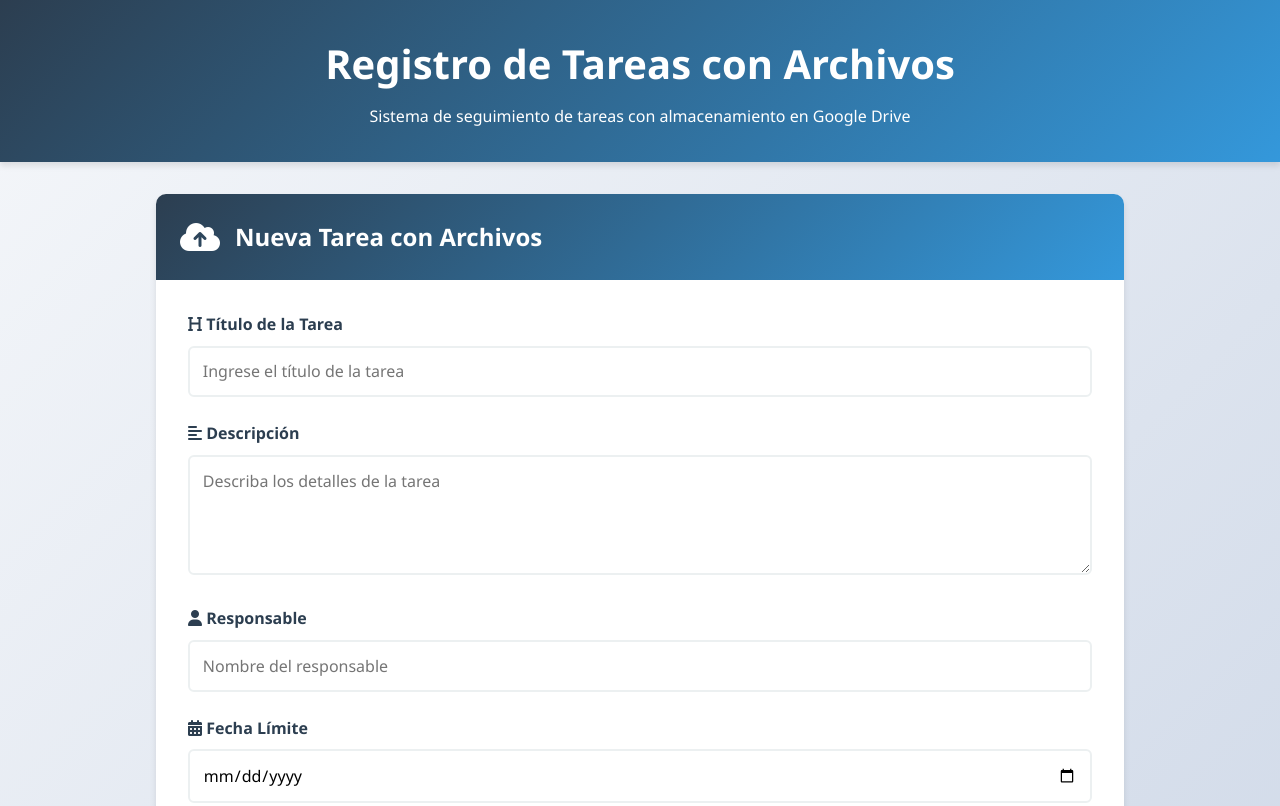
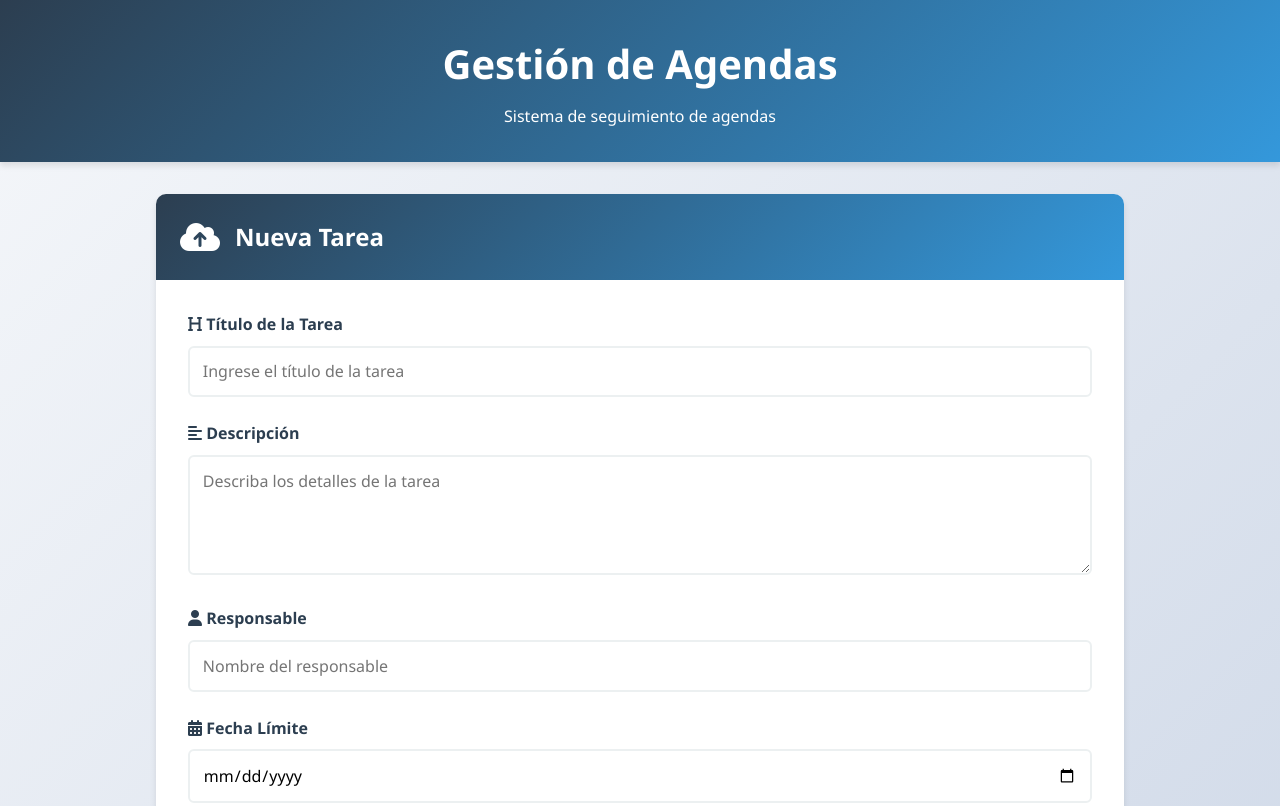
Before and after one commit to LockLog/data-agendas-viewer, a plain HTML site: page index.html in a window 1280 px wide. Shown: the top 806 px of the page. Drawn offline with Linux system fonts and the light colour scheme.

```diff
--- a/deepseek_html_20250826_65b9aa.html
+++ b/index.html
@@ -3,7 +3,7 @@
 <head>
     <meta charset="UTF-8">
     <meta name="viewport" content="width=device-width, initial-scale=1.0">
-    <title>Registro de Tareas con Archivos</title>
+    <title>Gestión de Agendas</title>
     <link rel="stylesheet" href="https://cdnjs.cloudflare.com/ajax/libs/font-awesome/6.4.0/css/all.min.css">
     <style>
         :root {
@@ -321,15 +321,15 @@
 </head>
 <body>
     <header>
-        <h1>Registro de Tareas con Archivos</h1>
-        <p>Sistema de seguimiento de tareas con almacenamiento en Google Drive</p>
+        <h1>Gestión de Agendas</h1>
+        <p>Sistema de seguimiento de agendas</p>
     </header>
 
     <div class="container">
         <div class="card">
             <div class="card-header">
                 <i class="fas fa-cloud-upload-alt fa-2x"></i>
-                <h2>Nueva Tarea con Archivos</h2>
+                <h2>Nueva Tarea</h2>
             </div>
             <div class="card-content">
                 <form id="tareaForm">
@@ -447,7 +447,7 @@
     </div>
 
     <footer>
-        <p>&copy; 2023 - Sistema de Registro de Tareas | Integrado con Google Sheets y Google Drive</p>
+        <p>&copy; 2025 - Sistema de Gestión de Agendas | Integrado con Google Sheets y Google Drive</p>
     </footer>
 
     <script>
```
